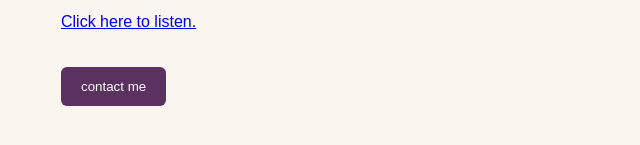
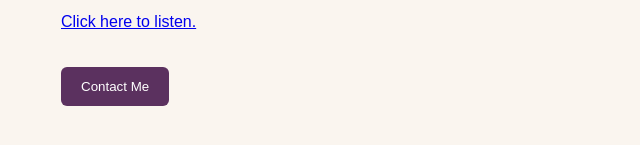
Before and after one commit to daa052185/Dannysfirstwebsite, a plain HTML site: page index.html in a window 1280 px wide. Shown: the part 579-724 px from the top of the page, 319-959 px from the left. Drawn offline with Linux system fonts and the light colour scheme.

Commit message:
Fix button label and formatting in index.html

```diff
--- a/index.html
+++ b/index.html
@@ -16,5 +16,5 @@
 <br><br><br>
 
   <a href="mailto:daa052185@gmail.com">
-    <button type="button">contact me</button>
-  </a>
+  <button type="button">Contact Me</button>
+</a>
```
